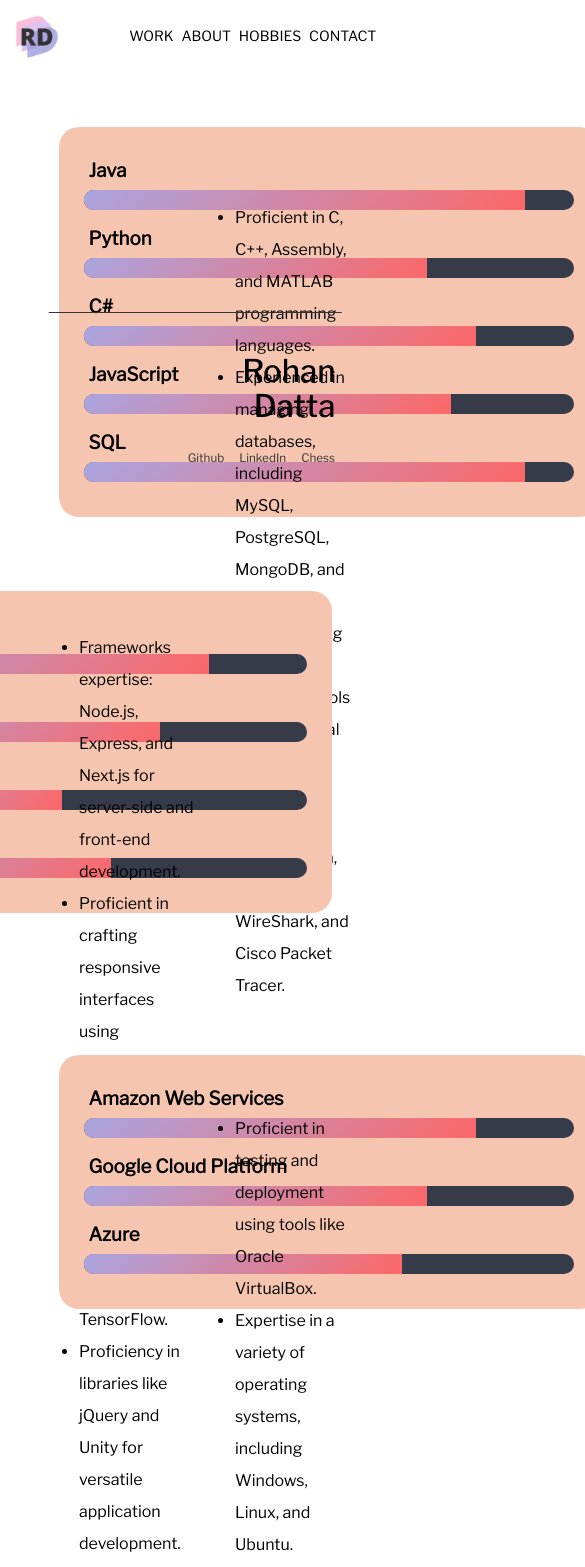
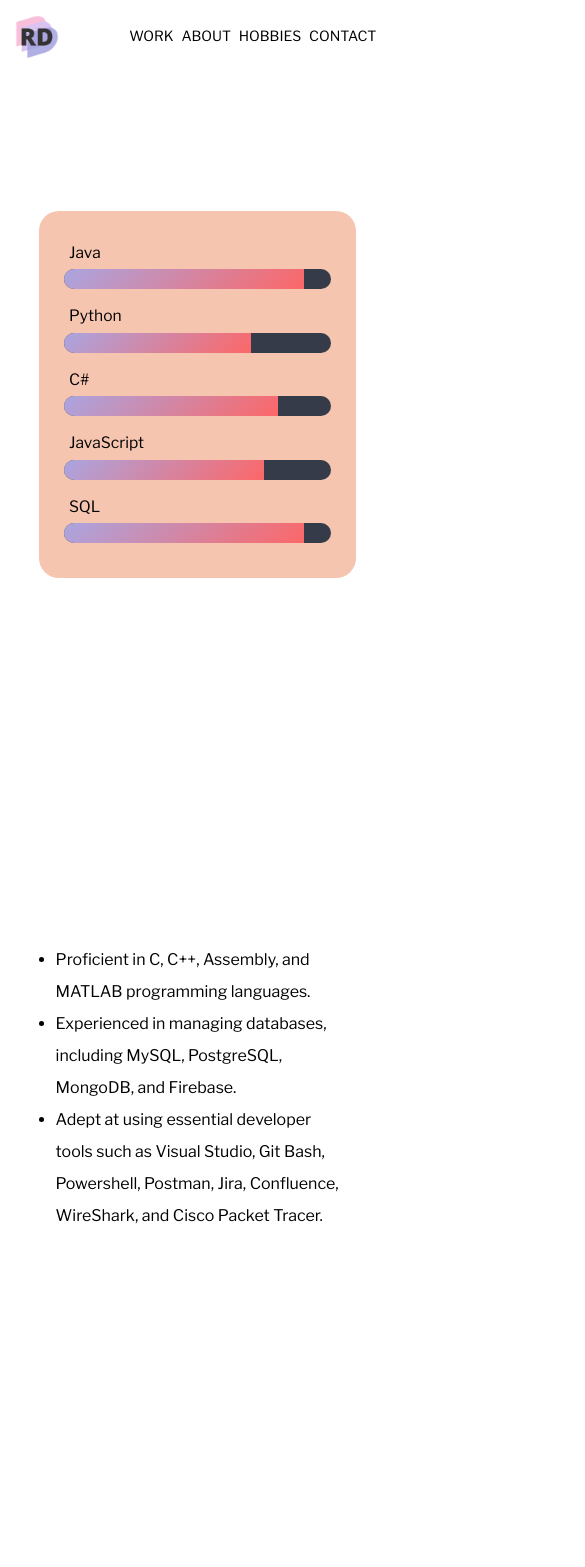
Before and after one commit to RoaringRohan/personal-portfolio, a React (Create React App) app: page /about in a window 390 px wide. Shown: the top 1567 px of the page, 585 px wide, since content can reach past the window. Built offline with nearby package versions, Linux system fonts and the light colour scheme.

Commit message:
Adding CSS responsiveness to About page

```diff
--- a/src/components/About/Frameworks/index.scss
+++ b/src/components/About/Frameworks/index.scss
@@ -1,8 +1,4 @@
 .frame {
-    h1 {
-        text-align: center;
-    }
-
     h3 {
         margin: 5px;
     }
@@ -99,4 +95,14 @@
         }
     }
 
+    @media only screen and (max-width: 450px) {
+        h3 {
+            font-size: 4vw;
+            font-weight: 500;
+        }
+
+        .skill {
+            width: 71vw;
+        }
+    }
 }
--- a/src/components/About/Languages/index.scss
+++ b/src/components/About/Languages/index.scss
@@ -1,8 +1,4 @@
 .language {
-    h1 {
-        text-align: center;
-    }
-
     h3 {
         margin: 5px;
     }
@@ -113,4 +109,14 @@
         }
     }
 
+    @media only screen and (max-width: 450px) {
+        h3 {
+            font-size: 4vw;
+            font-weight: 500;
+        }
+
+        .skill {
+            width: 71vw;
+        }
+    }
 }
--- a/src/components/About/TestingDeployment/index.scss
+++ b/src/components/About/TestingDeployment/index.scss
@@ -1,8 +1,4 @@
 .test {
-    h1 {
-        text-align: center;
-    }
-
     h3 {
         margin: 5px;
     }
@@ -85,4 +81,14 @@
         }
     }
 
+    @media only screen and (max-width: 450px) {
+        h3 {
+            font-size: 4vw;
+            font-weight: 500;
+        }
+
+        .skill {
+            width: 71vw;
+        }
+    }
 }
--- a/src/components/About/index.scss
+++ b/src/components/About/index.scss
@@ -1,27 +1,27 @@
 .about {
-    margin-bottom: 80%;
+    margin-bottom: 90%;
 
     .languages {
         position: absolute;
-        top: 15%;
+        top: 20%;
         left: 15%;
     }
 
     .frameworks {
         position: absolute;
-        top: 70%;
+        top: 75%;
         right: 15%;
     }
 
     .testingdeployment {
         position: absolute;
-        top: 125%;
+        top: 130%;
         left: 15%;
     }
 
     .text-zone-1 {
         position: absolute;
-        top: 22%;
+        top: 30%;
         right: 10%;
         width: 40%;
     }
@@ -32,7 +32,7 @@
 
     .text-zone-2 {
         position: absolute;
-        top: 73%;
+        top: 80%;
         left: 10%;
         width: 40%;
     }
@@ -43,7 +43,7 @@
 
     .text-zone-3 {
         position: absolute;
-        top: 130%;
+        top: 135%;
         right: 10%;
         width: 40%;
     }
@@ -51,4 +51,82 @@
     .text-zone-3 ul {
         line-height: 2; /* Adjust the value as needed */
     }
+
+    @media only screen and (max-width: 450px) {
+        margin-bottom: 930%;
+
+        .text-zone-1 {
+            top: 110%;
+            left: 4%;
+            width: 85%;
+        }
+
+        .text-zone-2 {
+            top: 280%;
+            left: 4%;
+            width: 85%;
+        }
+
+        .text-zone-3 {
+            top: 465%;
+            left: 4%;
+            width: 85%;
+        }
+
+        .languages {
+            top: 25%;
+            left: 10%;
+        }
+
+        .frameworks {
+            top: 195%;
+            left: 10%;
+        }
+
+        .testingdeployment {
+            top: 385%;
+            left: 10%;
+        }
+    }
+
+    @media only screen and (min-width: 768px) and (max-width: 1750px) {
+        margin-bottom: 100%;
+
+        .text-zone-1 {
+            top: 35%;
+            right: 10%;
+            width: 35%;
+        }
+
+        .text-zone-2 {
+            top: 95%;
+            left: 10%;
+            width: 35%;
+        }
+
+        .text-zone-3 {
+            top: 160%;
+            right: 10%;
+            width: 35%;
+        }
+
+        .languages {
+            top: 25%;
+            left: 12%;
+        }
+
+        .frameworks {
+            top: 95%;
+            right: 12%;
+        }
+
+        .testingdeployment {
+            top: 155%;
+            left: 12%;
+        }
+    }
+
+    @media only screen and (min-width: 1751px) {
+
+    }
 }
```
